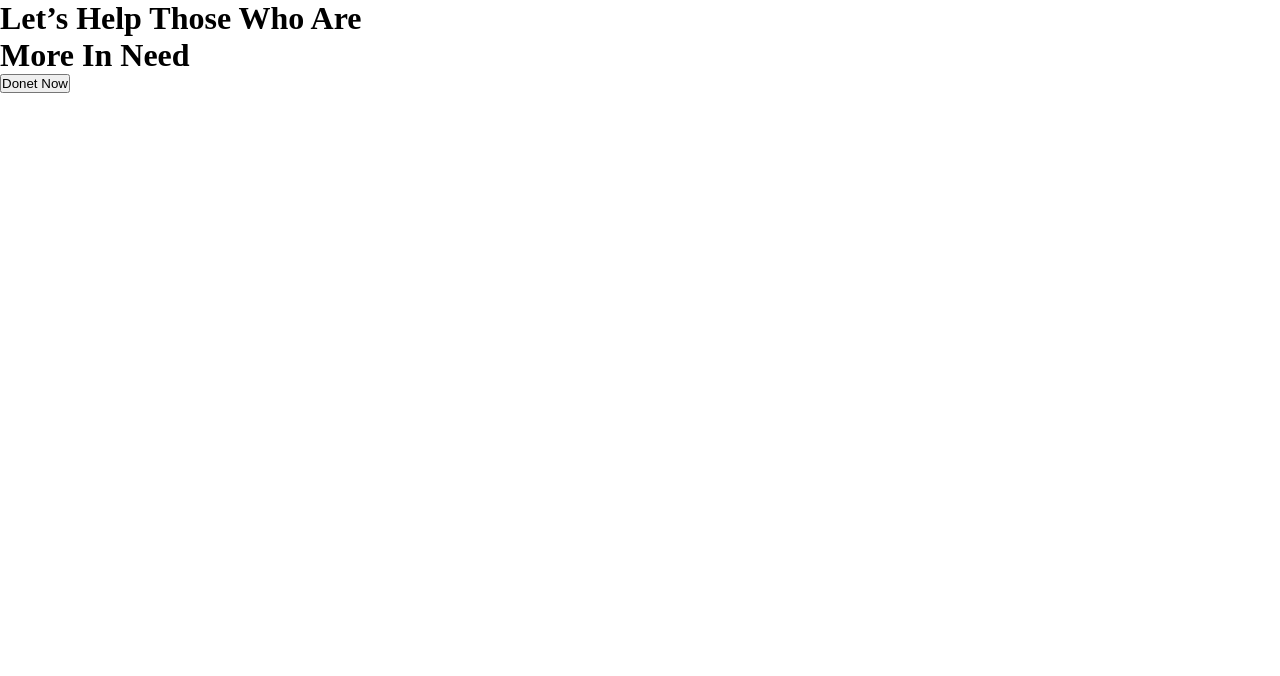
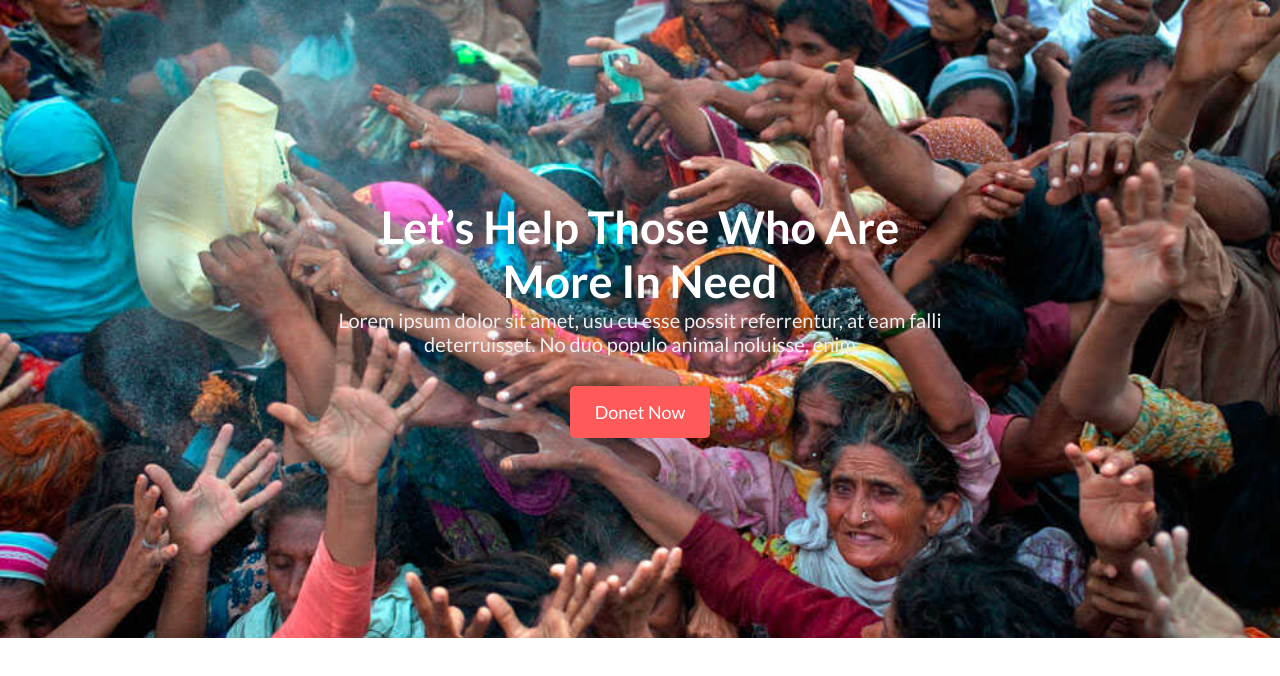
Before and after one commit to sharifalam88/donet-helpless, a plain HTML site: page index.html in a window 1280 px wide. Drawn offline with Linux system fonts and the light colour scheme.

Commit message:
conplete header section

```diff
--- a/index.html
+++ b/index.html
@@ -4,16 +4,22 @@
     <meta charset="UTF-8">
     <meta http-equiv="X-UA-Compatible" content="IE=edge">
     <meta name="viewport" content="width=device-width, initial-scale=1.0">
+
+    <!-- Google font Lato -->
+    <link rel="preconnect" href="https://fonts.googleapis.com"><link rel="preconnect" href="https://fonts.gstatic.com" crossorigin><link href="https://fonts.googleapis.com/css2?family=Lato:wght@400;700&family=Open+Sans:wght@400;700&family=Roboto:wght@400;700&display=swap" rel="stylesheet">
+
     <!-- Main style link -->
     <link rel="stylesheet" href="main-style.css">
 
     <title>Donet Helpless People</title>
 </head>
 <body>
+    <!-- Start header section -->
     <header id="header">
         <h1 class="header-title">Let’s Help Those Who Are <br>
             More In Need</h1>
-        <p class="header-describtion"></p>
+        <p class="header-describtion">Lorem ipsum dolor sit amet, usu cu esse possit referrentur, at eam falli<br>
+        deterruisset. No duo populo animal noluisse, enim</p>
         <button class="primary-btn">Donet Now</button>
     </header>
 
--- a/main-style.css
+++ b/main-style.css
@@ -1,7 +1,37 @@
 *{
     margin:0px;
     padding:0px;
+    font-family: 'Lato', sans-serif;
+}
+.primary-btn{
+    background:#FF5959;
+    color:#FFFFFF;
+    border:none;
+    border-radius:5px;
+    padding:15px 25px;
+    font-size:18px;
+    font-weight:400;
 }
 #header{
-    background-image:url('images/');
+    background-image:url('images/donation6.jpg');
+    background-repeat:no-repeat;
+    background-size:cover;
+    padding:200px 100px;
 }
+#header .header-title{
+    font-weight:800;
+    font-size:45px;
+    color:#ffffff;
+    text-align:center;
+}
+#header .header-describtion{
+    font-size:20px;
+    color:#eeeeee;
+    font-weight:400;
+    text-align:center;
+    margin-bottom:30px;
+}
+#header .primary-btn{
+    display:block;
+    margin:0px auto;
+}
```
